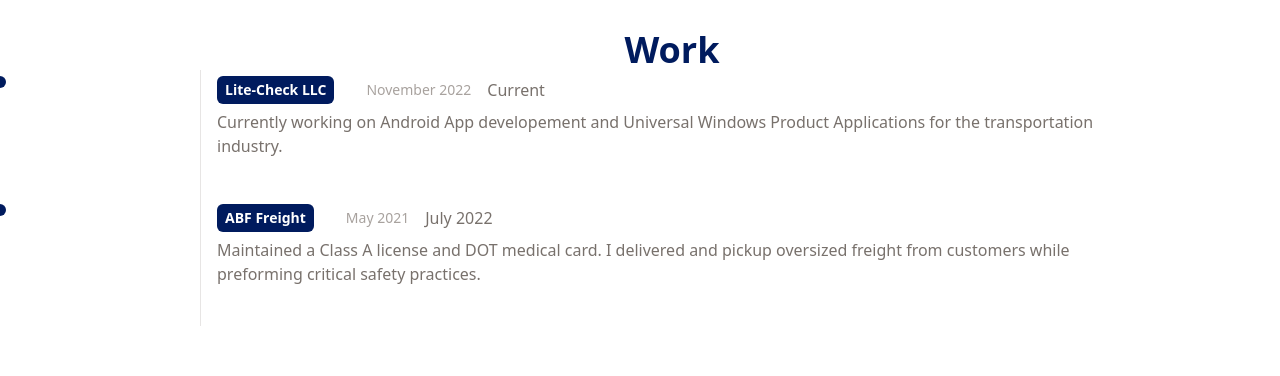
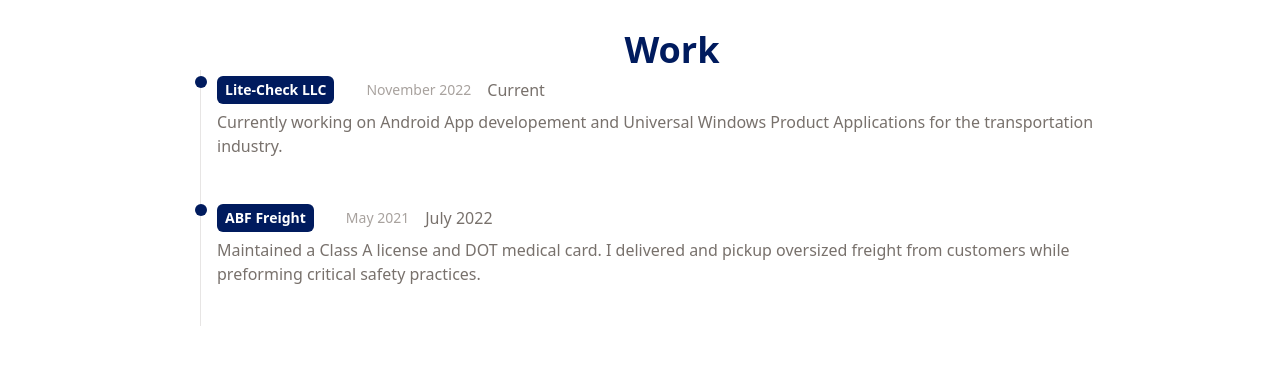
Before and after one commit to ASchaffer8770/portfolio, a React (Vite) app in the folder portfolio/: page / in a window 1280 px wide. Shown: the part 834-1210 px from the top of the page. Built offline with nearby package versions, Linux system fonts and the light colour scheme.

Commit message:
fixed ui dots

```diff
--- a/portfolio/src/components/FirstWork.jsx
+++ b/portfolio/src/components/FirstWork.jsx
@@ -2,7 +2,7 @@
 
 const FirstWork = ({company, title, start, end, details}) => {
   return (
-    <ol className='flex flex-col md:flex-row realtive border-l border-stone-200'>
+    <ol className='flex flex-col md:flex-row relative border-l border-stone-200'>
         <li className='mb-10 ml-4 '>
             <div className='absolute w-3 h-3 rounded-full mt-1.5 -left-1.5 bg-[#001b5e]'/>
             <p className='flex flex-wrap gap-4 flex-row items-center justify-start text-xs md:text-sm'>
```
